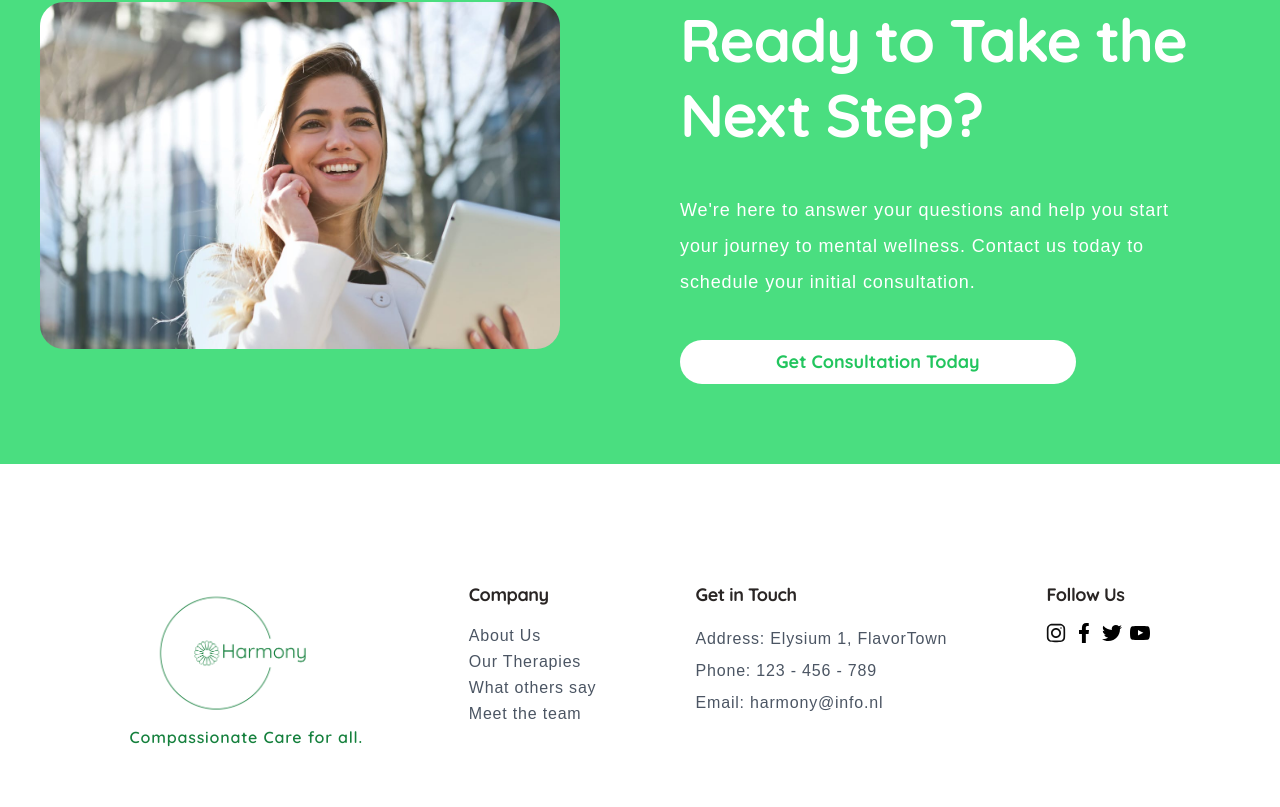
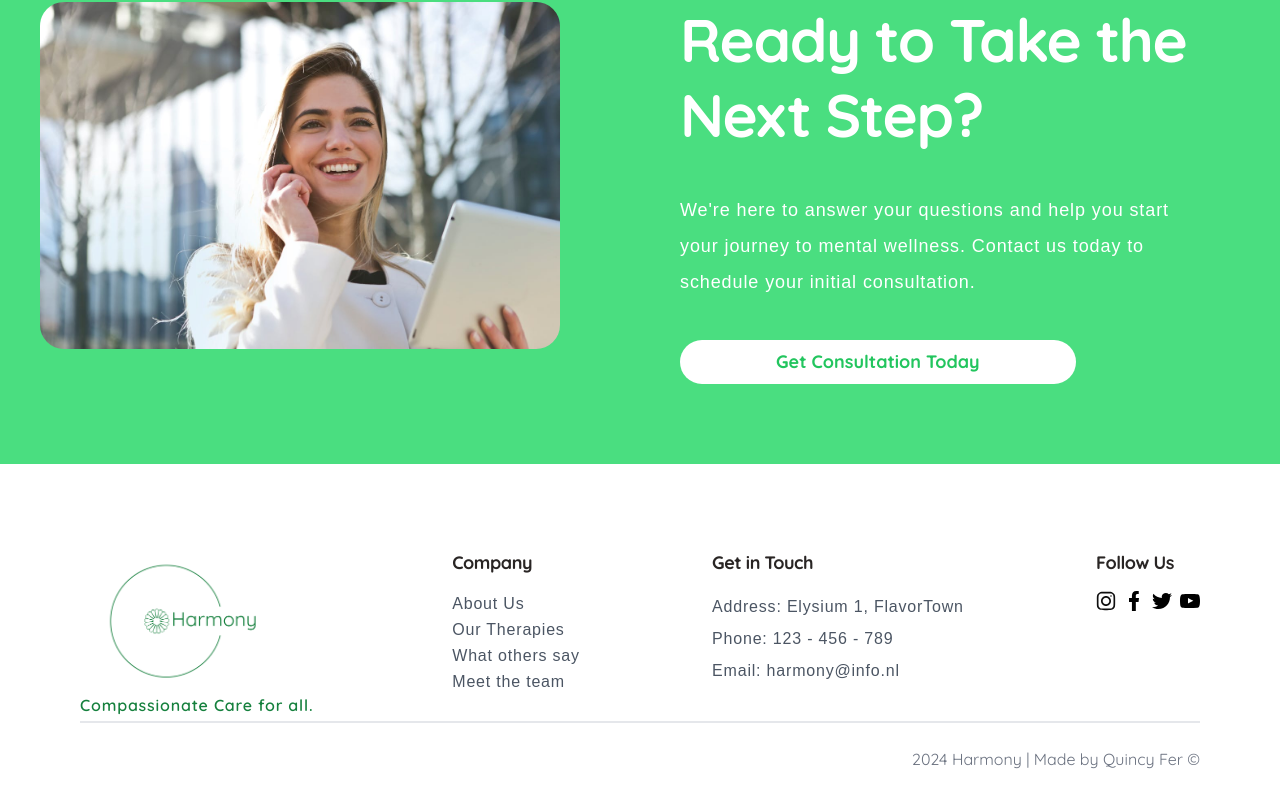
Before and after one commit to Quincy-Fer/Harmony-Therapy-Website, a React (Vite) app: page / in a window 1280 px wide. Shown: the part 6845-7652 px from the top of the page. Built offline with nearby package versions, Linux system fonts and the light colour scheme.

Commit message:
create links from footer to site, create links to fb, insta,yt, twitter. create email link

```diff
--- a/src/Sections/Footer.jsx
+++ b/src/Sections/Footer.jsx
@@ -4,7 +4,7 @@ import { logoNoBG } from "../assets/images";
 const Footer = () => {
   return (
     <footer className="w-full bg-white p-20 " id="footer">
-      <div className="flex justify-around mt-10">
+      <div className="flex justify-between mt-2">
         {/* Logo & Slogan */}
         <div className="flex flex-col ">
           <img src={logoNoBG} alt="Harmony Logo" className="bg-contain w-60" />
@@ -23,21 +23,29 @@ const Footer = () => {
           >
             Company
           </h6>
+          <a href="#about">
             <p
               className="font-nunito  text-base text-gray-600 tracking-wider leading-relaxed
          mt-4 cursor-pointer hover:underline"
             >
               About Us
             </p>
+          </a>
+          <a href="#therapies">
             <p className="font-nunito  text-base text-gray-600 tracking-wider leading-relaxed cursor-pointer hover:underline ">
               Our Therapies
             </p>
+          </a>
+          <a href="#testimonial">
             <p className="font-nunito  text-base text-gray-600 tracking-wider leading-relaxed cursor-pointer hover:underline">
               What others say
             </p>
+          </a>
+          <a href="#team">
             <p className="font-nunito  text-base text-gray-600 tracking-wider leading-relaxed cursor-pointer hover:underline ">
               Meet the team
             </p>
+          </a>
         </div>
         {/* Contact Info */}
         <div className="flex flex-col">
@@ -59,12 +67,14 @@ const Footer = () => {
           >
             Phone: 123 - 456 - 789
           </p>
+          <a href="mailto:harmony@info.com">
             <p
               className="font-nunito  text-base text-gray-600 tracking-wider leading-loose  cursor-pointer hover:underline
          "
             >
               Email: harmony@info.nl
             </p>
+          </a>
         </div>
         {/* Social Link */}
         <div className="">
@@ -75,13 +85,45 @@ const Footer = () => {
             Follow Us
           </h6>
           <div className="flex gap-2 mt-4">
-            <img src={instagram} alt="instagram" width={20} className="cursor-pointer " />
-            <img src={facebook} alt="instagram" width={20} className="cursor-pointer" />
-            <img src={twitter} alt="instagram" width={20} className="cursor-pointer" />
-            <img src={youtube} alt="instagram" width={20} className="cursor-pointer" />
+            <a href="https://www.instagram.com/" target="blank">
+              <img
+                src={instagram}
+                alt="instagram"
+                width={20}
+                className="cursor-pointer "
+              />
+            </a>
+            <a href="https://www.facebook.com/" target="blank">
+              <img
+                src={facebook}
+                alt="instagram"
+                width={20}
+                className="cursor-pointer"
+              />
+            </a>
+            <a href="https://x.com/" target="blank">
+              <img
+                src={twitter}
+                alt="instagram"
+                width={20}
+                className="cursor-pointer"
+              />
+            </a>
+            <a href="https://youtube.com/" target="blank">
+              <img
+                src={youtube}
+                alt="instagram"
+                width={20}
+                className="cursor-pointer"
+              />
+            </a>
           </div>
         </div>
       </div>
+      <div className="border bg-gray-20" />
+      <p className=" mt-6 text-gray-500 text-end font-quicksand">
+        2024 Harmony | Made by Quincy Fer &#169;
+      </p>
     </footer>
   );
 };
```
Lines whose indentation alone changed are shown as unchanged.
